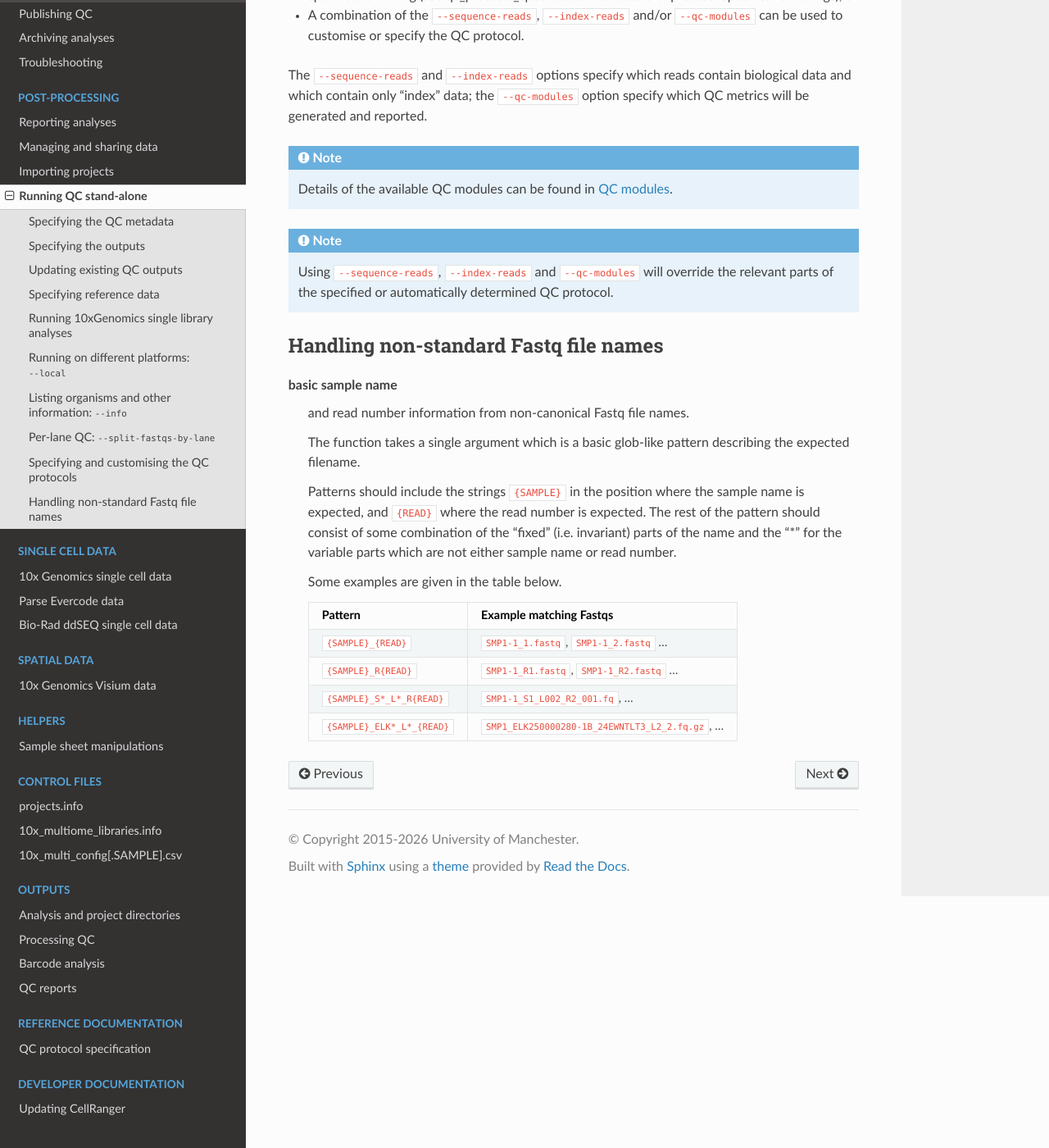
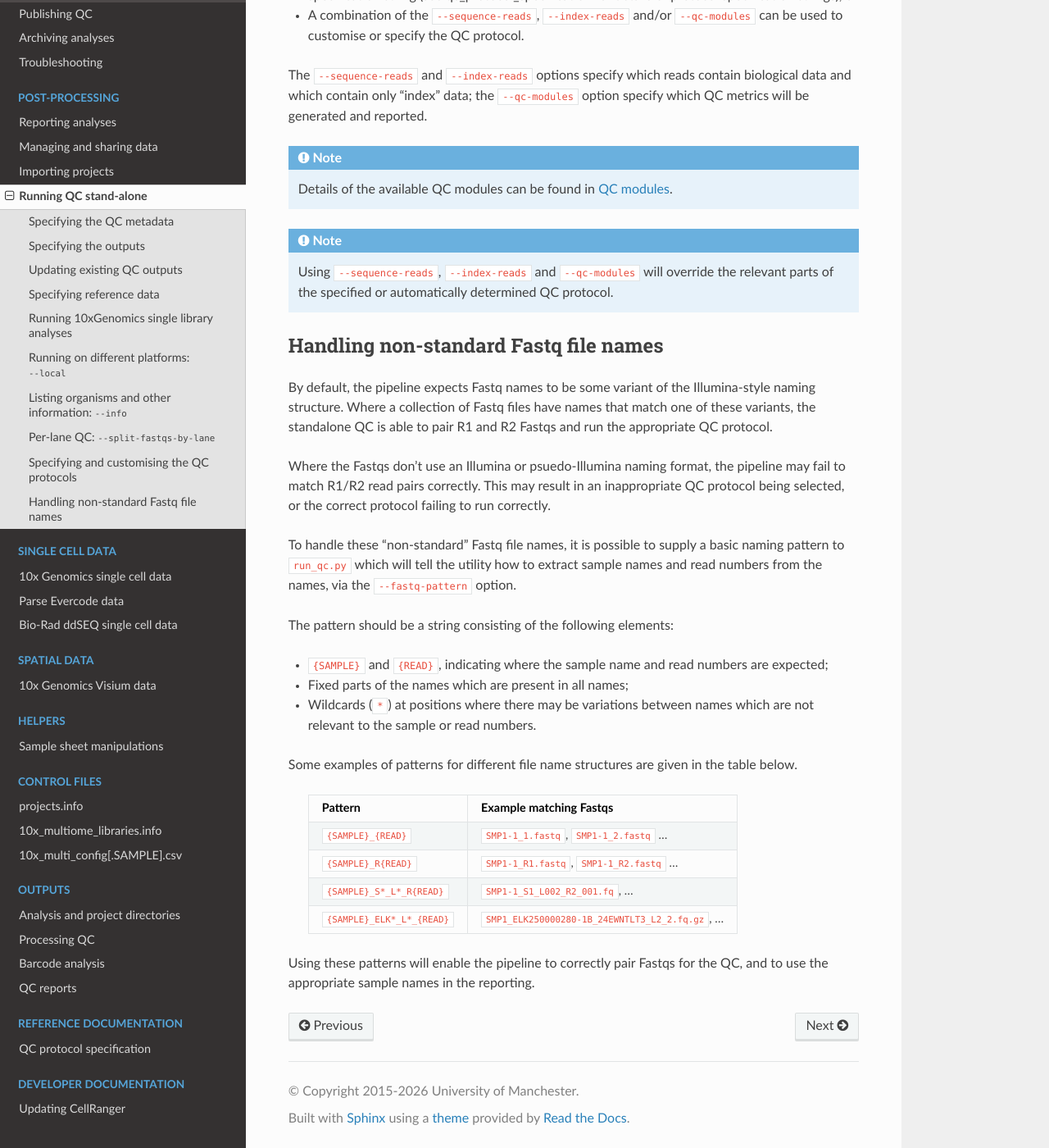
Before and after one commit to fls-bioinformatics-core/auto_process_ngs, a Sphinx documentation site: the page built from docs/source/using/run_qc_standalone.rst, in a window 1280 px wide and 1400 px high, scrolled down 4511 px. Shown: the whole window at 82% size. Built offline with Sphinx 7.4.7 and the Read the Docs theme 3.1.0, drawn with Linux system fonts in a browser that asks for light colours; pages that are not in the unit, such as notebooks, are missing from menus.

Commit message:
Fix and extend docs for the 'run_qc.py --fastq-pattern' option.

```diff
--- a/docs/source/using/run_qc_standalone.rst
+++ b/docs/source/using/run_qc_standalone.rst
@@ -261,28 +261,44 @@ metrics will be generated and reported.
 Handling non-standard Fastq file names
 --------------------------------------
 
-basic sample name
-    and read number information from non-canonical Fastq
-    file names.
+By default, the pipeline expects Fastq names to be some variant
+of the Illumina-style naming structure. Where a collection of
+Fastq files have names that match one of these variants, the
+standalone QC is able to pair R1 and R2 Fastqs and run the
+appropriate QC protocol.
 
-    The function takes a single argument which is a basic
-    glob-like pattern describing the expected filename.
+Where the Fastqs don't use an Illumina or psuedo-Illumina naming
+format, the pipeline may fail to match R1/R2 read pairs correctly.
+This may result in an inappropriate QC protocol being selected, or
+the correct protocol failing to run correctly.
 
-    Patterns should include the strings ``{SAMPLE}`` in
-    the position where the sample name is expected, and
-    ``{READ}`` where the read number is expected. The
-    rest of the pattern should consist of some combination
-    of the "fixed" (i.e. invariant) parts of the name
-    and the "*" for the variable parts which are not
-    either sample name or read number.
+To handle these "non-standard" Fastq file names, it is possible to
+supply a basic naming pattern to ``run_qc.py`` which will tell the
+utility how to extract sample names and read numbers from the names,
+via the ``--fastq-pattern`` option.
 
-    Some examples are given in the table below.
+The pattern should be a string consisting of the following
+elements:
 
-    ===========================  =========================
-    Pattern                      Example matching Fastqs
-    ===========================  =========================
-    ``{SAMPLE}_{READ}``          ``SMP1-1_1.fastq``, ``SMP1-1_2.fastq`` ...
-    ``{SAMPLE}_R{READ}``         ``SMP1-1_R1.fastq``, ``SMP1-1_R2.fastq`` ...
-    ``{SAMPLE}_S*_L*_R{READ}``   ``SMP1-1_S1_L002_R2_001.fq``, ...
-    ``{SAMPLE}_ELK*_L*_{READ}``  ``SMP1_ELK250000280-1B_24EWNTLT3_L2_2.fq.gz``, ...
-    ===========================  =========================
+* ``{SAMPLE}`` and ``{READ}``, indicating where the sample name
+  and read numbers are expected;
+* Fixed parts of the names which are present in all names;
+* Wildcards (``*``) at positions where there may be variations
+  between names which are not relevant to the sample or read
+  numbers.
+
+Some examples of patterns for different file name structures are
+given in the table below.
+
+  ===========================  =========================
+  Pattern                      Example matching Fastqs
+  ===========================  =========================
+  ``{SAMPLE}_{READ}``          ``SMP1-1_1.fastq``, ``SMP1-1_2.fastq`` ...
+  ``{SAMPLE}_R{READ}``         ``SMP1-1_R1.fastq``, ``SMP1-1_R2.fastq`` ...
+  ``{SAMPLE}_S*_L*_R{READ}``   ``SMP1-1_S1_L002_R2_001.fq``, ...
+  ``{SAMPLE}_ELK*_L*_{READ}``  ``SMP1_ELK250000280-1B_24EWNTLT3_L2_2.fq.gz``, ...
+  ===========================  =========================
+
+Using these patterns will enable the pipeline to correctly pair
+Fastqs for the QC, and to use the appropriate sample names in the
+reporting.
```
